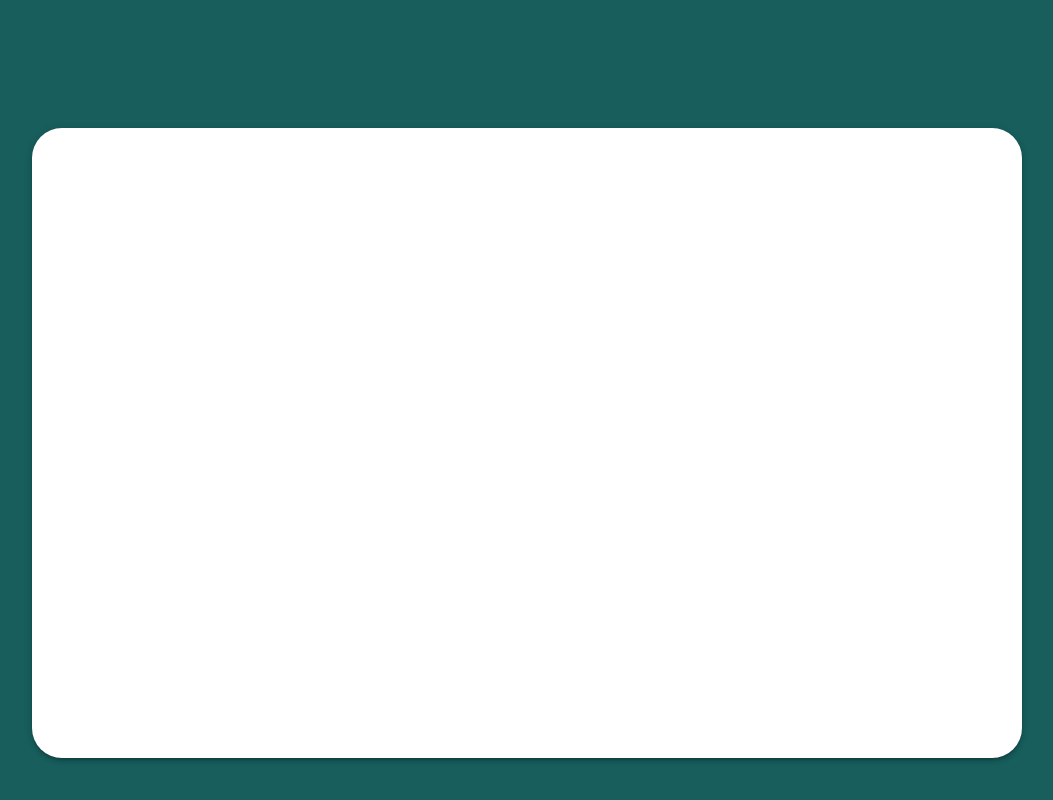
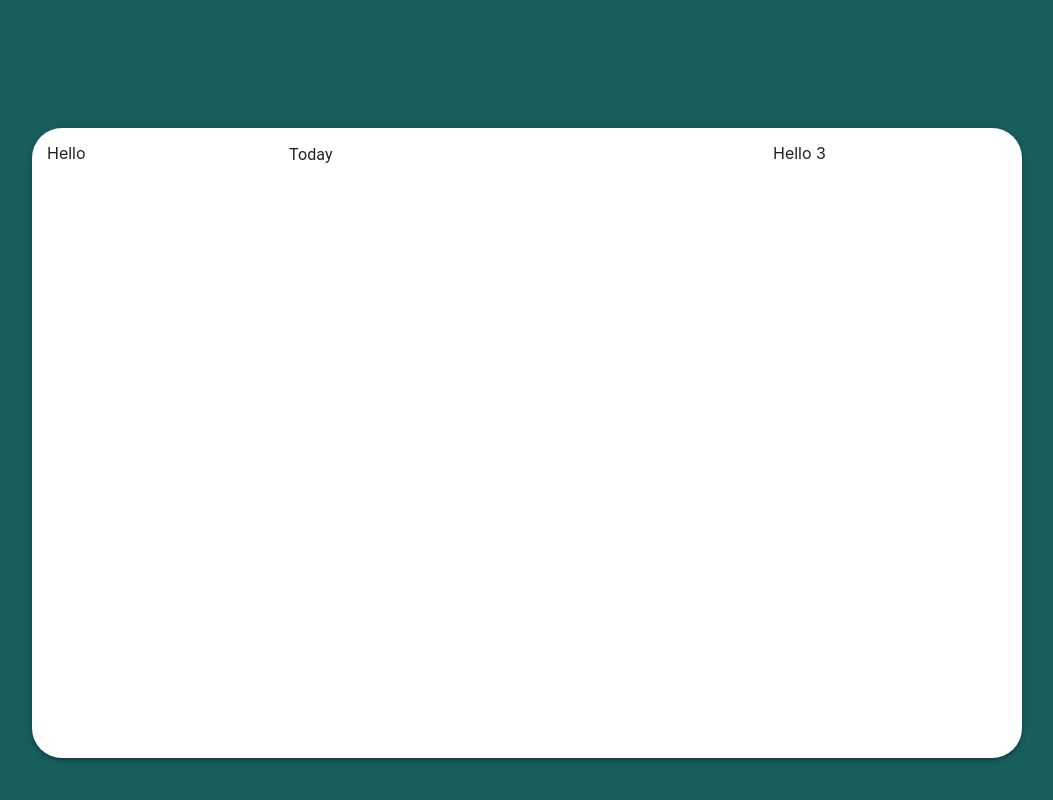
Before and after one commit to theStorm95/practice-projects, a React (Create React App) app in the folder todo-list/: page / in a window 1280 px wide. Shown: the top 800 px of the page, without its empty margins (96-1149 px from the left). Built offline with nearby package versions, Linux system fonts and the light colour scheme.

Commit message:
Feature: Main card and subcards set

```diff
--- a/todo-list/src/App.tsx
+++ b/todo-list/src/App.tsx
@@ -1,5 +1,6 @@
 import { Paper } from "@mui/material";
 import React from "react";
+import MainCard from "./components/MainCard";
 
 function App() {
   return (
@@ -12,9 +13,10 @@ function App() {
           padding: "15px",
           minHeight: "75vh",
           borderRadius: "30px",
-          // margin: "10%",
         }}
-      ></Paper>
+      >
+        <MainCard></MainCard>
+      </Paper>
     </div>
   );
 }
--- /dev/null
+++ b/todo-list/src/components/CurrentTaskList.tsx
@@ -0,0 +1,5 @@
+import { Typography } from "@mui/material";
+
+export default function CurrentTaskList() {
+  return <Typography>Today</Typography>;
+}
--- /dev/null
+++ b/todo-list/src/components/MainCard.tsx
@@ -0,0 +1,14 @@
+import Grid2 from "@mui/material/Unstable_Grid2";
+import CurrentTaskList from "./CurrentTaskList";
+
+export default function MainCard() {
+  return (
+    <Grid2 container spacing={1}>
+      <Grid2 lg={3}>Hello</Grid2>
+      <Grid2 lg={6}>
+        <CurrentTaskList />
+      </Grid2>
+      <Grid2 lg={3}>Hello 3</Grid2>
+    </Grid2>
+  );
+}
```
